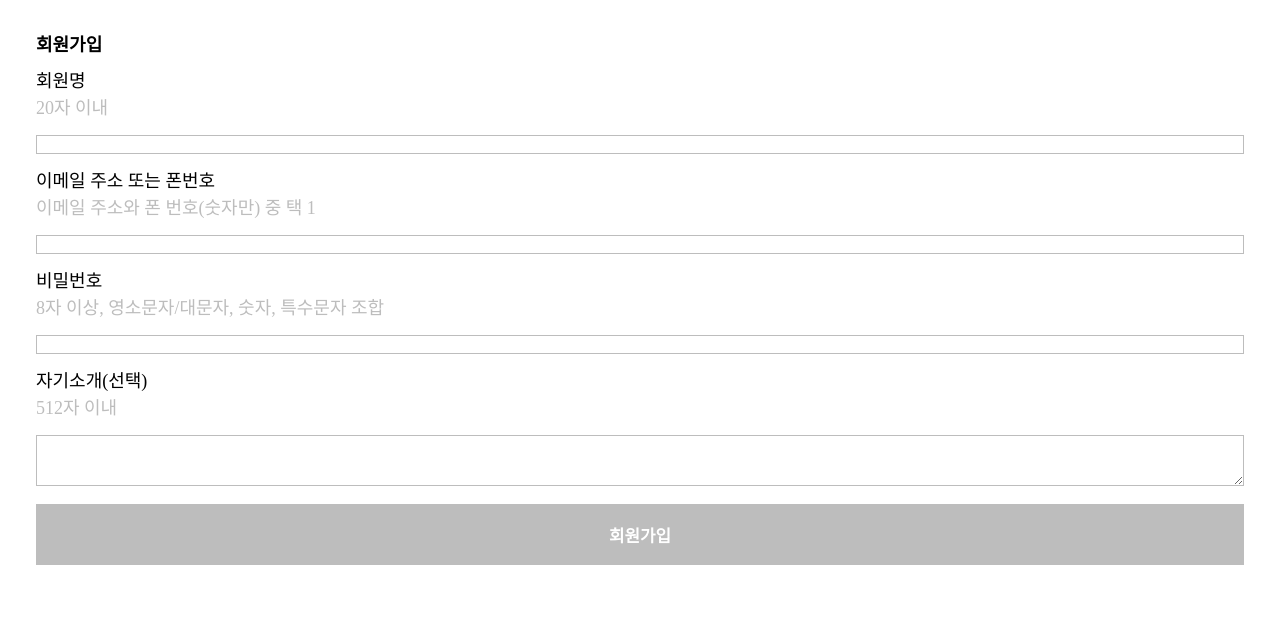
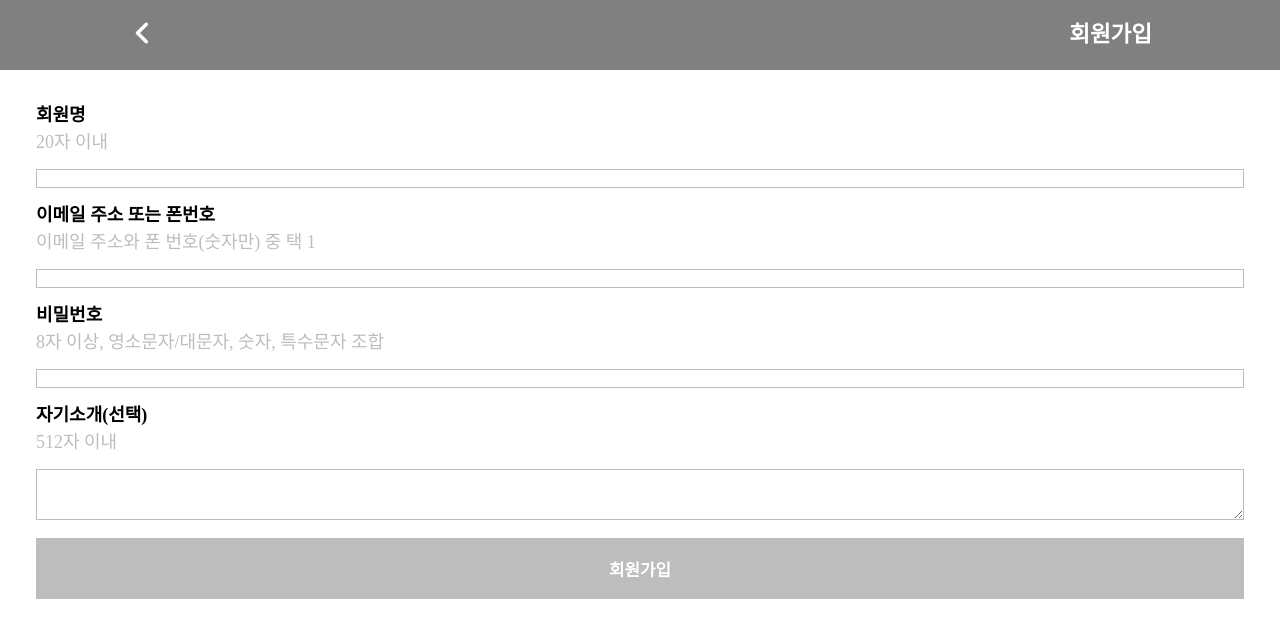
Before and after one commit to Lee-Seonghyun316/FE-features, a React (Create React App) app: page /sign-up in a window 1280 px wide. Shown: the top 638 px of the page. Built offline with nearby package versions, Linux system fonts and the light colour scheme.

Commit message:
Refactor: 헤더추가, 안쓰는 스타일 삭제

```diff
--- a/src/components/SighUp.jsx
+++ b/src/components/SighUp.jsx
@@ -1,5 +1,7 @@
 import React, { useState } from 'react';
 import styled, { css } from 'styled-components';
+import SubHeader from './SubHeader';
+import { useNavigate } from 'react-router';
 
 const SighUp = () => {
   const [input, setInput] = useState({
@@ -15,6 +17,7 @@ const SighUp = () => {
     passwordError: '',
   });
   const { userNameError, emailOrPhoneError, passwordError } = errorMessage;
+  const navigate = useNavigate();
   const checkUserName = (value) => {
     if (value.length > 0) {
       setErrorMessage({ ...errorMessage, userNameError: '' });
@@ -90,30 +93,30 @@ const SighUp = () => {
   };
   return (
     <Wrap>
+      <SubHeader text="회원가입" onClick={() => navigate('/')} />
       <Form action="submit">
-        <ProductName>회원가입</ProductName>
-        <Section>
+        <div>
           <Title>회원명</Title>
           <Label htmlFor="userName" error={userNameError}>
             {userNameError ? userNameError : '20자 이내'}
             <Input type="text" id="userName" value={userName} onChange={handleChange} maxLength={20} />
           </Label>
-        </Section>
-        <Section>
+        </div>
+        <div>
           <Title>이메일 주소 또는 폰번호</Title>
           <Label htmlFor="emailOrPhone" error={emailOrPhoneError}>
             {emailOrPhoneError ? emailOrPhoneError : '이메일 주소와 폰 번호(숫자만) 중 택 1'}
             <Input type="text" id="emailOrPhone" value={emailOrPhone} onChange={handleChange} />
           </Label>
-        </Section>
-        <Section>
+        </div>
+        <div>
           <Title>비밀번호</Title>
           <Label htmlFor="password" error={passwordError}>
             {passwordError ? passwordError : '8자 이상, 영소문자/대문자, 숫자, 특수문자 조합'}
             <Input type="password" id="password" value={password} onChange={handleChange} minLength={8} />
           </Label>
-        </Section>
-        <Section>
+        </div>
+        <div>
           <Title>자기소개(선택)</Title>
           <Label htmlFor="introduction">
             512자 이내
@@ -127,7 +130,7 @@ const SighUp = () => {
               onChange={handleChange}
             />
           </Label>
-        </Section>
+        </div>
         <SignUpButton onClick={handleClickSignUp} disable={checkValidation()}>
           회원가입
         </SignUpButton>
@@ -148,14 +151,8 @@ const Form = styled.form`
   padding: 2rem;
 `;
 
-const Section = styled.div``;
-
-const ProductName = styled.h1`
-  font-weight: 700;
-  margin-bottom: 1rem;
-`;
-
 const Title = styled.h1`
+  font-weight: 600;
   margin-bottom: 0.5rem;
 `;
 
--- /dev/null
+++ b/src/components/SubHeader.jsx
@@ -0,0 +1,32 @@
+import React from 'react';
+import styled from 'styled-components';
+import { FontAwesomeIcon } from '@fortawesome/react-fontawesome';
+import { faAngleLeft } from '@fortawesome/free-solid-svg-icons';
+
+const SubHeader = ({ text, onClick }) => (
+  <Wrap>
+    <Button onClick={onClick}>
+      <FontAwesomeIcon icon={faAngleLeft} />
+    </Button>
+    {text}
+  </Wrap>
+);
+
+export default SubHeader;
+
+const Wrap = styled.div`
+  display: flex;
+  justify-content: space-between;
+  align-items: center;
+  padding: 1rem 10vw;
+  font-size: ${({ theme }) => theme.fontSize.middle};
+  font-weight: 600;
+  background-color: grey;
+  color: white;
+`;
+const Button = styled.button`
+  border-radius: 1rem;
+  color: ${({ theme }) => theme.color.white};
+  font-size: ${({ theme }) => theme.fontSize.big};
+  cursor: pointer;
+`;
```
